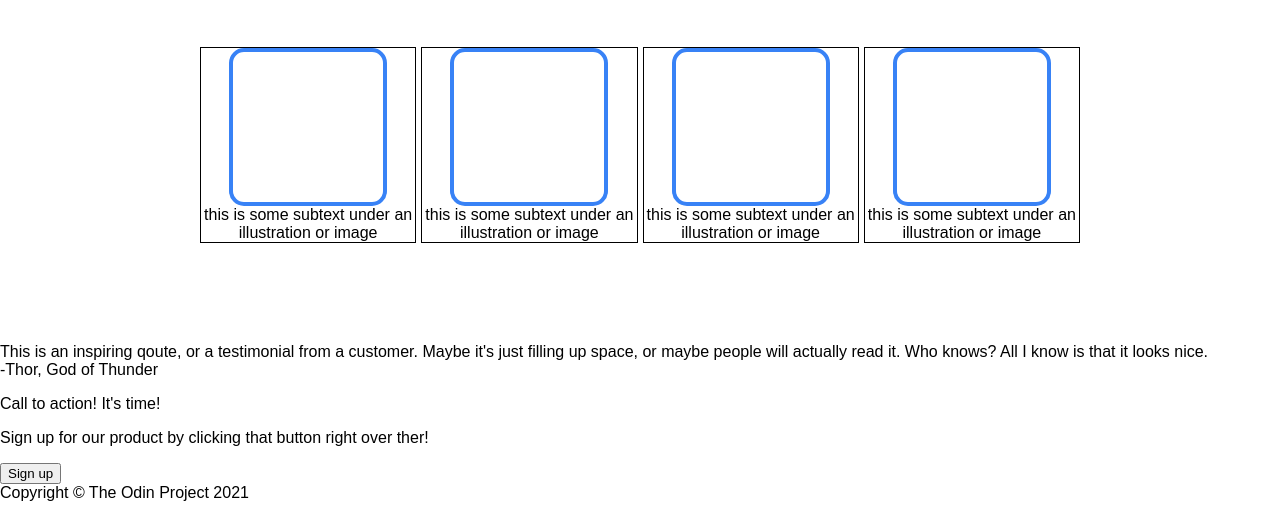
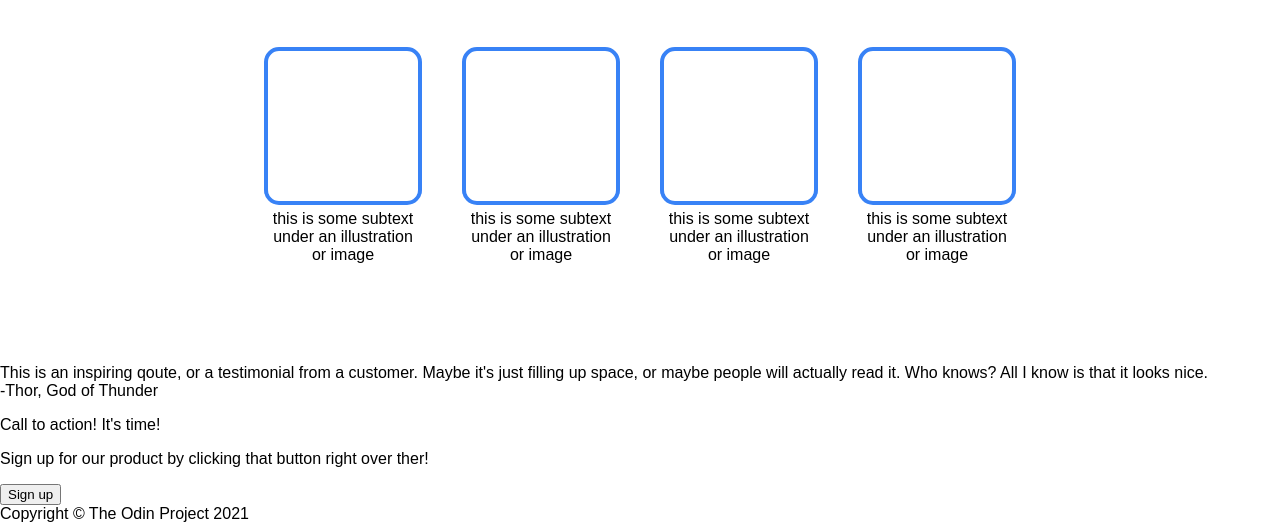
Before and after one commit to GravityCodes/OdinLandingPage, a plain HTML site: page index.html in a window 1280 px wide. Shown: the part 569-1092 px from the top of the page. Before the commit the page ends 1071 px from the top, so only its background shows below. Drawn offline with Linux system fonts and the light colour scheme.

Commit message:
Complete Random Information Css

```diff
--- a/style.css
+++ b/style.css
@@ -102,15 +102,17 @@ h1 {
 
 .container {
     display: flex;
-    gap: 5px;
+    gap: 40px;
+    justify-content: center;
 }
 
 .items {
-    border: 1px solid black;
     display: flex;
     flex-direction: column;
     align-items: center;
     text-align: center;
+    flex-basis: 0;
+    gap: 5px;
 
 }
 
```
